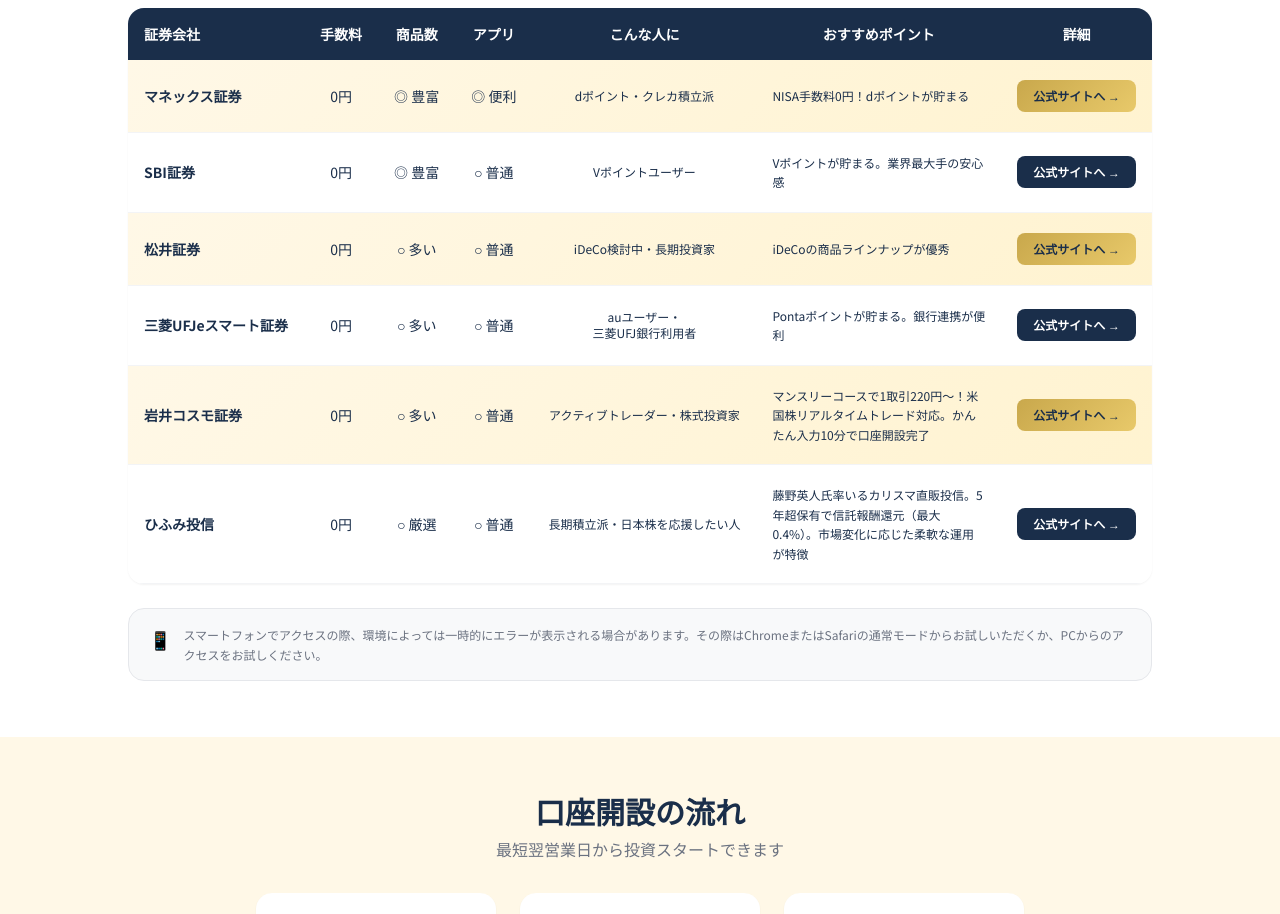
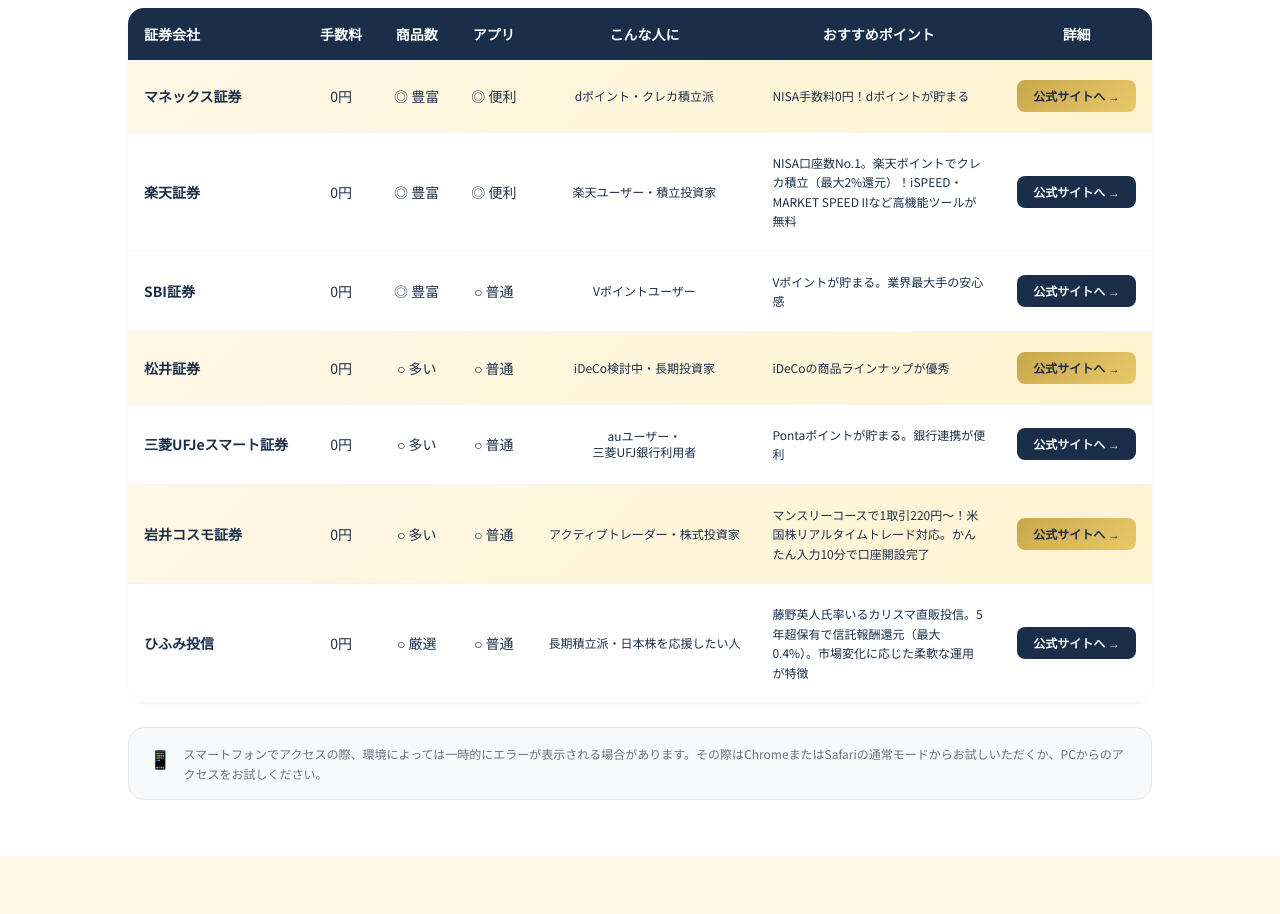
Before and after one commit to tanima3232-eng/bulltalk, a Next.js app: page /accounts/stock in a window 1280 px wide. Shown: the part 884-1798 px from the top of the page. Built offline with nearby package versions, Linux system fonts and the light colour scheme.

Commit message:
feat: 楽天証券アフィリエイトリンク追加（TrafficGate経由）- マネックス証券の下に配置

```diff
--- a/app/accounts/stock/page.tsx
+++ b/app/accounts/stock/page.tsx
@@ -12,18 +12,6 @@ export const metadata: Metadata = {
 // 比較表データ
 const brokers = [
   {
-    id: "rakuten",
-    name: "楽天証券",
-    star: false,
-    fee: "0円",
-    products: "◎ 豊富",
-    app: "◎ 便利",
-    target: "楽天ユーザー・初心者",
-    point: "NISA口座数No.1。楽天ポイントで投資可能",
-    ctaUrl: "https://www.rakuten-sec.co.jp/",
-    hidden: true, // 審査中：コメントアウト相当
-  },
-  {
     id: "monex",
     name: "マネックス証券",
     star: true, // ゴールドハイライト
@@ -34,6 +22,18 @@ const brokers = [
     point: "NISA手数料0円！dポイントが貯まる",
     ctaUrl: "https://h.accesstrade.net/sp/cc?rk=010072vk00oqbc",
     mobileUrl: "https://h.accesstrade.net/sp/cc?rk=010072vk00oqbc",
+    hidden: false,
+  },
+  {
+    id: "rakuten",
+    name: "楽天証券",
+    star: false,
+    fee: "0円",
+    products: "◎ 豊富",
+    app: "◎ 便利",
+    target: "楽天ユーザー・積立投資家",
+    point: "NISA口座数No.1。楽天ポイントでクレカ積立（最大2%還元）！iSPEED・MARKET SPEED IIなど高機能ツールが無料",
+    ctaUrl: "https://ad2.trafficgate.net/t/r/1230/738/317466_396735",
     hidden: false,
   },
   {
```
